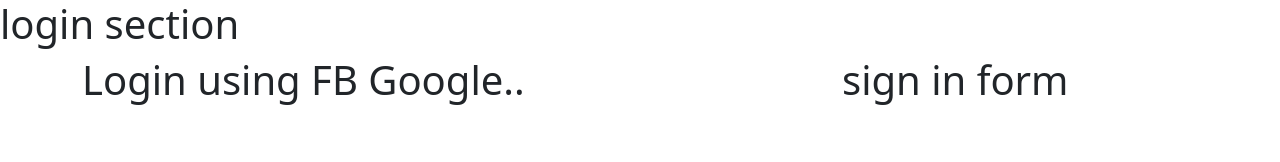
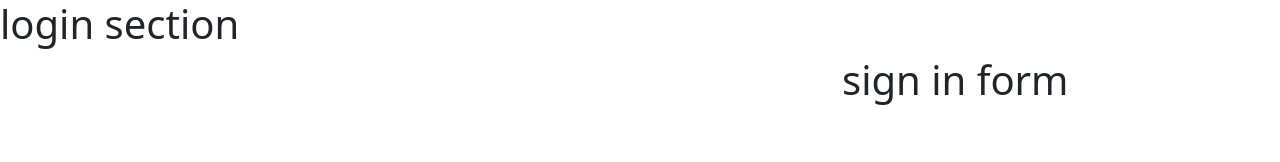
Before and after one commit to rumpapl/mini_medium_app, a React (Create React App) app: page / in a window 1280 px wide. Shown: the top 162 px of the page. Built offline with nearby package versions, Linux system fonts and the light colour scheme.

Commit message:
worked on fb-login (auth)

```diff
--- a/package.json
+++ b/package.json
@@ -10,6 +10,7 @@
     "react": "^17.0.2",
     "react-bootstrap": "^2.0.0-beta.6",
     "react-dom": "^17.0.2",
+    "react-facebook-login": "^4.1.1",
     "react-scripts": "4.0.3",
     "web-vitals": "^1.1.2"
   },
--- a/src/components/auth/lgoinLayout/LoginPageLayout.js
+++ b/src/components/auth/lgoinLayout/LoginPageLayout.js
@@ -1,6 +1,6 @@
 import React from 'react';
 import { Container, Row, Col } from 'react-bootstrap';
-// import './LoginPageLayoutStyle.css';
+import './LoginPageLayoutStyle.css';
 
 const LoginPageLayout = (props) => {
     return (
@@ -8,7 +8,7 @@
             {props.head}
             <Container>
                 <Row>
-                    <Col sm={8}>
+                    <Col sm={8} className='social-login'>
                         {props.left}
                     </Col>
                     <Col sm={4}>
--- a/src/components/auth/lgoinLayout/LoginPageLayoutStyle.css
+++ b/src/components/auth/lgoinLayout/LoginPageLayoutStyle.css
@@ -1,10 +1,3 @@
-
-.login-page{
-    display: flex;
-    width: auto;
+.social-login{
+    padding: 20% 0;
 }
-
-
-.col-6 {
-   width: 50%;
-}
--- /dev/null
+++ b/src/components/auth/lgoinLayout/left/FBLogin.js
@@ -0,0 +1,25 @@
+import React from 'react';
+import FacebookLogin from 'react-facebook-login';
+
+
+
+const FBLogin = () => {
+
+    const responseFacebook = (response) => {
+        console.log(response);
+    }
+
+    return (
+        <>
+            <FacebookLogin
+                appId="1973283479501984"
+                autoLoad={true}
+                fields="name,email,picture"
+                // onClick={componentClicked}
+                callback={responseFacebook}
+            />
+        </>
+    )
+}
+
+export default FBLogin
--- a/src/components/auth/lgoinLayout/left/SocialMediaLogin.js
+++ b/src/components/auth/lgoinLayout/left/SocialMediaLogin.js
@@ -1,8 +1,17 @@
-import React from 'react'
+import React from 'react';
+import FBLogin from './FBLogin';
+import './SocialMediaLoginStyle.css';
 
 const SocialMediaLogin = () => {
     return (
-        <h1>Login using FB Google..</h1>
+        <>
+            <div className='flex-column d-flex justify-content-center align-items-center'  >
+                <div className='fb-login'>
+                    <FBLogin />
+                </div>
+
+            </div>
+        </>
     )
 }
 
--- /dev/null
+++ b/src/components/auth/lgoinLayout/left/SocialMediaLoginStyle.css
@@ -0,0 +1,3 @@
+.fb-login {
+    margin-bottom: 20px;
+}
```
Also changed, not shown: 1 other file (tests, documents, lock files or other folders).
